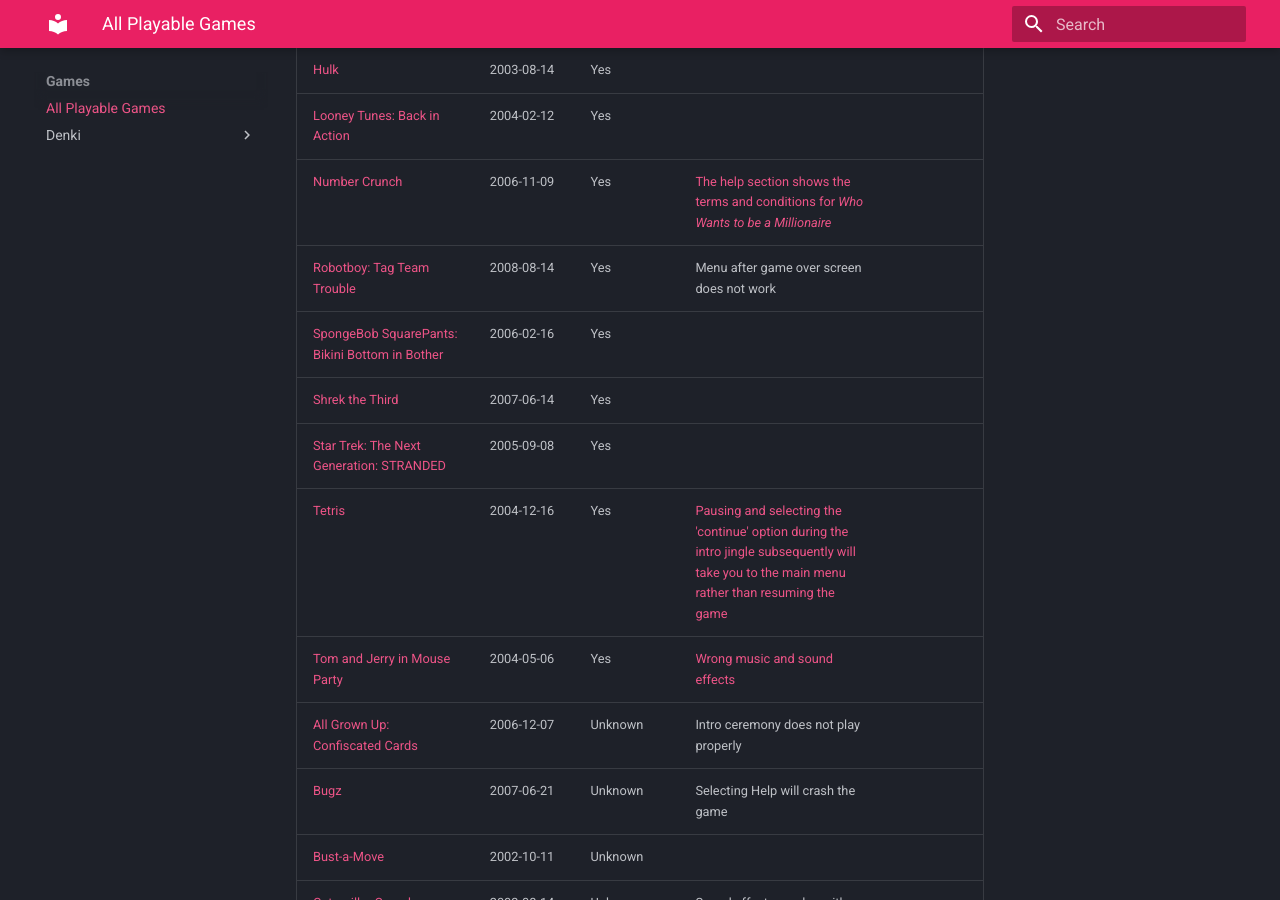
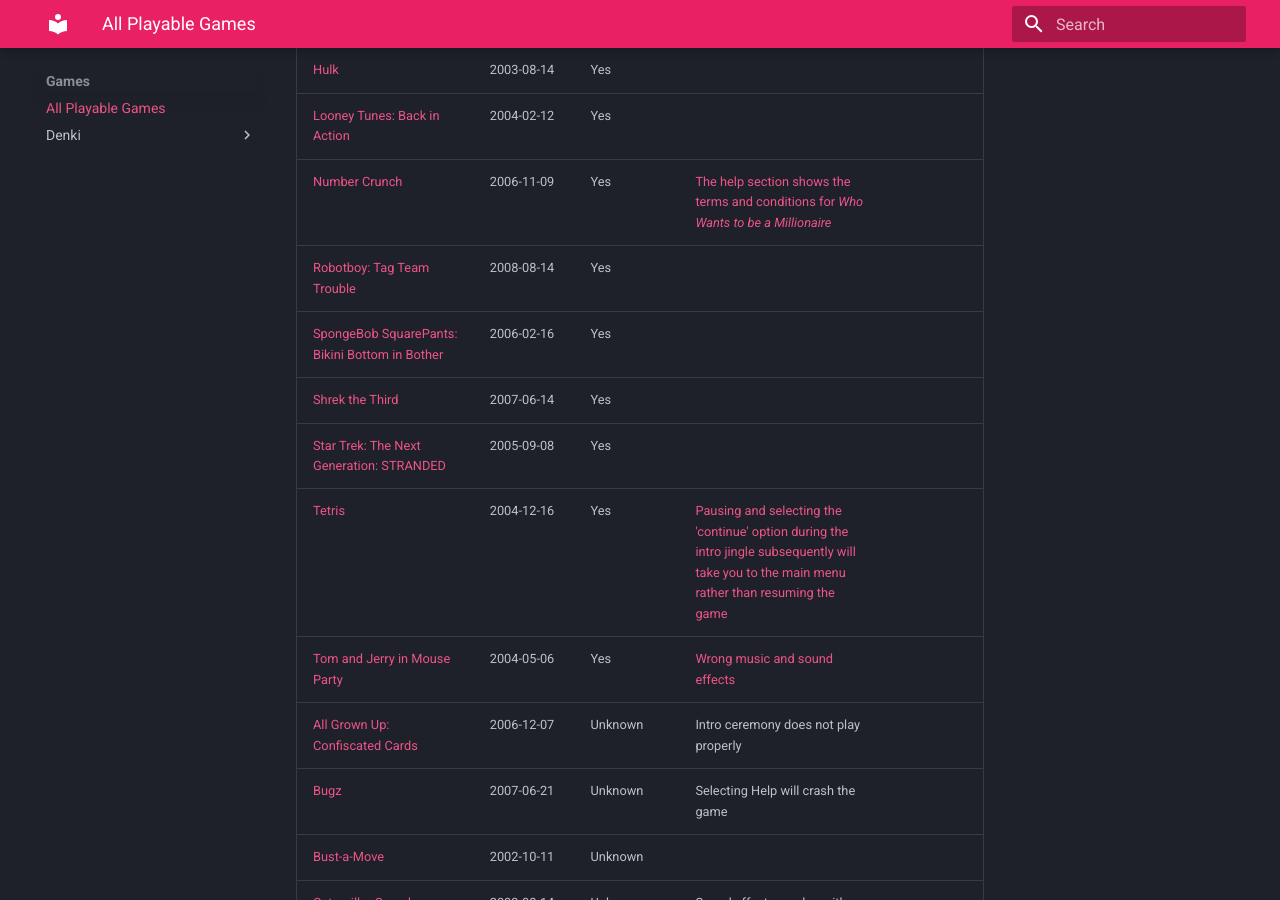
Before and after one commit to cobaltgit/sky-games-archive, an MkDocs documentation site: the page built from docs/games/index.md, in a window 1280 px wide and 900 px high, scrolled down 971 px. Built offline with MkDocs 1.6.1 and Material for MkDocs 9.7.7, drawn with Linux system fonts in a browser that asks for light colours; comment, search, counter and statistics services are not loaded.

Commit message:
Robotboy TTT bug fixed

```diff
--- a/docs/games/index.md
+++ b/docs/games/index.md
@@ -32,7 +32,7 @@
 [Hulk](/games/denki/hulk)|2003-08-14|Yes|
 [Looney Tunes: Back in Action](/games/denki/lt-bia)|2004-02-12|Yes|
 [Number Crunch](/games/denki/number-crunch)|2006-11-09|Yes|[The help section shows the terms and conditions for *Who Wants to be a Millionaire*](/assets/img/nc-terms.jpg)
-[Robotboy: Tag Team Trouble](/games/denki/robotboy-ttt)|2008-08-14|Yes|Menu after game over screen does not work
+[Robotboy: Tag Team Trouble](/games/denki/robotboy-ttt)|2008-08-14|Yes|
 [SpongeBob SquarePants: Bikini Bottom in Bother](/games/denki/spongebob-bbb)|2006-02-16|Yes|
 [Shrek the Third](/games/denki/shrek-3)|2007-06-14|Yes|
 [Star Trek: The Next Generation: STRANDED](/games/denki/star-trek-tng)|2005-09-08|Yes|
```
